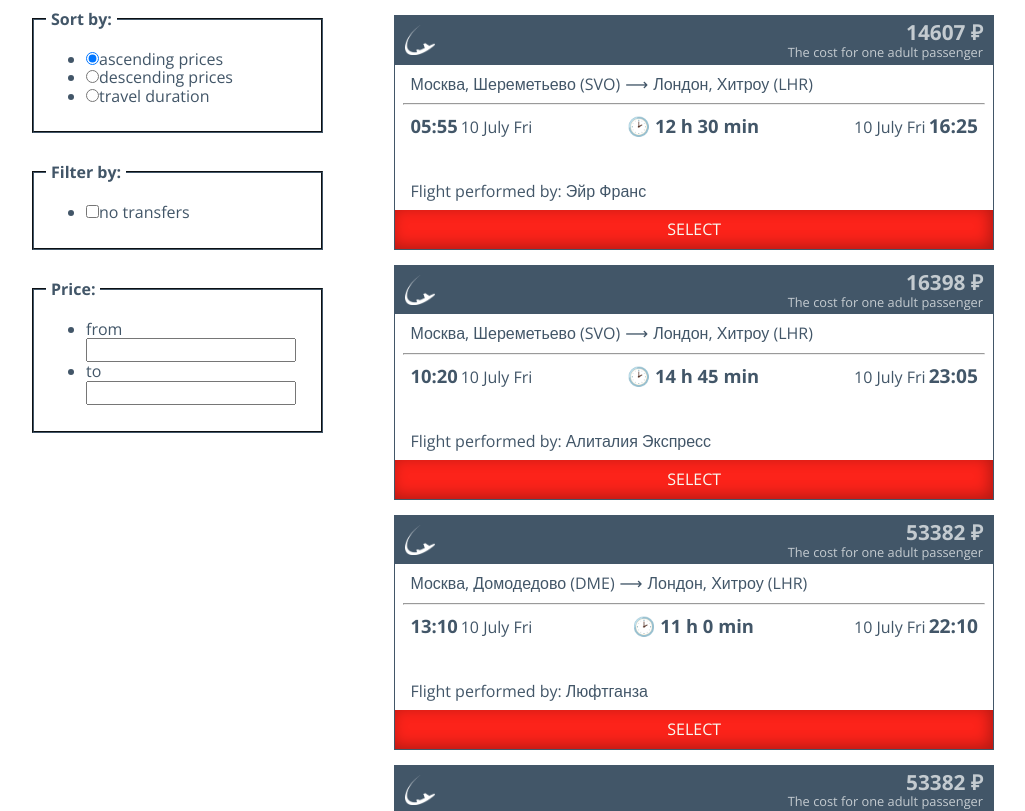
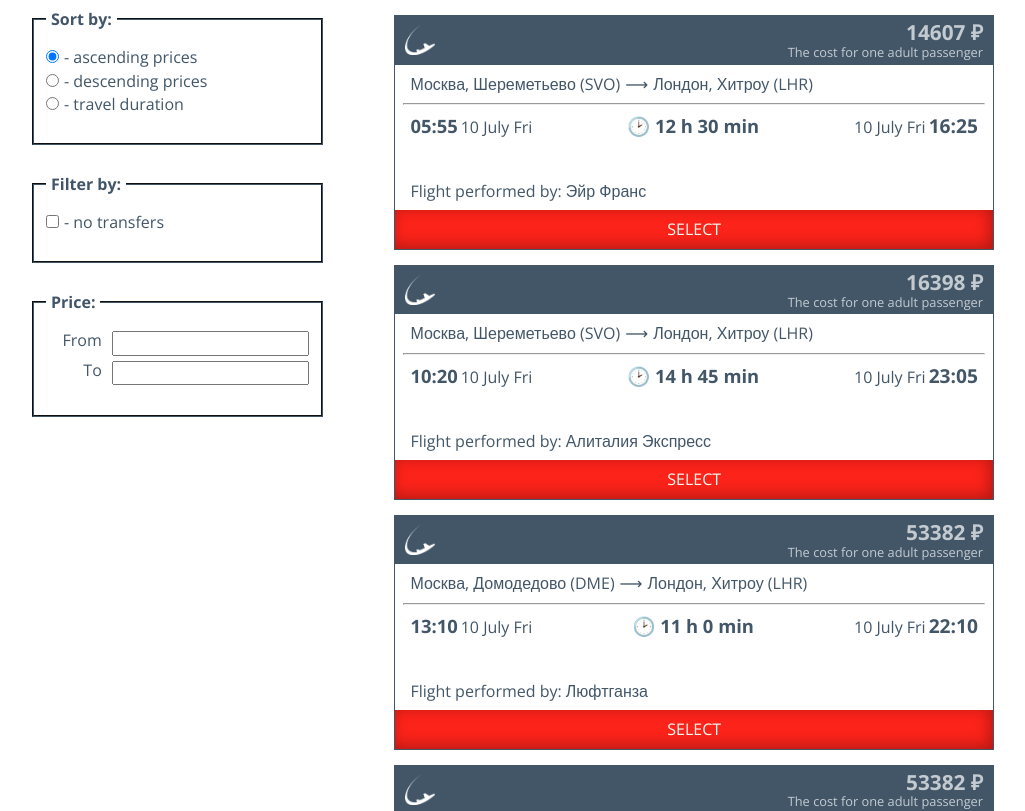
Before and after one commit to it-amalker/test-task-gridnine-systems, a React app: page / in a window 1280 px wide. Shown: the top 811 px of the page, without its empty margins (118-1143 px from the left). Built offline with nearby package versions, Linux system fonts and the light colour scheme.

Commit message:
change classes, other small changes

```diff
--- a/src/components/Sort.jsx
+++ b/src/components/Sort.jsx
@@ -40,94 +40,88 @@ const Sort = ({ flights, setFlights, setFilters }) => {
       <form>
         <fieldset className="sort-field">
           <legend className="sort-field-title">Sort by:</legend>
-          <ul className="sort-type-list">
-            <li className="sort-type-item">
-              <label className="sort-type-label" htmlFor="ascending-price">
+          <ul className="sort-list">
+            <li className="sort-item">
+              <label className="sort-label" htmlFor="ascending-price">
                 <input
-                  className="sort-type-radio"
+                  className="sort-radio"
                   type="radio"
-                  name="sort-type"
+                  name="sort-radio"
                   id="ascending-price"
                   value="asc"
                   onChange={handleChangeSort}
                   defaultChecked
                 />
-                ascending prices
+                - ascending prices
               </label>
             </li>
-            <li className="sort-type-item">
-              <label className="sort-type-label" htmlFor="descending-price">
+            <li className="sort-item">
+              <label className="sort-label" htmlFor="descending-price">
                 <input
-                  className="sort-type-radio"
+                  className="sort-radio"
                   type="radio"
-                  name="sort-type"
+                  name="sort-radio"
                   id="descending-price"
                   value="desc"
                   onChange={handleChangeSort}
                 />
-                descending prices
+                - descending prices
               </label>
             </li>
-            <li className="sort-type-item">
-              <label className="sort-type-label" htmlFor="duration-sort">
+            <li className="sort-item">
+              <label className="sort-label" htmlFor="duration-sort">
                 <input
-                  className="sort-type-radio"
+                  className="sort-radio"
                   type="radio"
-                  name="sort-type"
+                  name="sort-radio"
                   id="duration-sort"
                   value="duration"
                   onChange={handleChangeSort}
                 />
-                travel duration
+                - travel duration
               </label>
             </li>
           </ul>
         </fieldset>
         <fieldset className="filter-field">
           <legend className="filter-field-title">Filter by:</legend>
-          <ul className="filter-type-list">
-            <li className="filter-type-item">
-              <label className="filter-type-label" htmlFor="no-transfer">
+          <ul className="filter-list">
+            <li className="filter-item">
+              <label className="filter-label" htmlFor="no-transfer">
                 <input
-                  className="filter-type-checkbox"
+                  className="filter-checkbox"
                   type="checkbox"
-                  name="filter-type"
+                  name="filter-no-transfers"
                   id="no-transfer"
                   onChange={handleChangeFilter}
                 />
-                no transfers
+                - no transfers
               </label>
             </li>
           </ul>
         </fieldset>
         <fieldset className="filter-price-field">
           <legend className="filter-price-field-title">Price:</legend>
-          <ul className="filter-price-type-list">
-            <li className="filter-price-type-item">
-              <label
-                className="filter-price-type-label"
-                htmlFor="price-filter-min"
-              >
-                from
+          <ul className="filter-price-list">
+            <li className="filter-price-item">
+              <label className="filter-price-label" htmlFor="price-filter-min">
+                <span>From</span>
                 <input
-                  className="filter-price-type-input"
+                  className="filter-price-input"
                   type="number"
-                  name="filter-price-type"
+                  name="filter-price-min"
                   id="price-filter-min"
                   onChange={handleChangePriceMin}
                 />
               </label>
             </li>
-            <li className="filter-price-type-item">
-              <label
-                className="filter-price-type-label"
-                htmlFor="price-filter-max"
-              >
-                to
+            <li className="filter-price-item">
+              <label className="filter-price-label" htmlFor="price-filter-max">
+                <span>To</span>
                 <input
-                  className="filter-price-type-input"
+                  className="filter-price-input"
                   type="number"
-                  name="filter-price-type"
+                  name="filter-price-max"
                   id="price-filter-max"
                   onChange={handleChangePriceMax}
                 />
```
